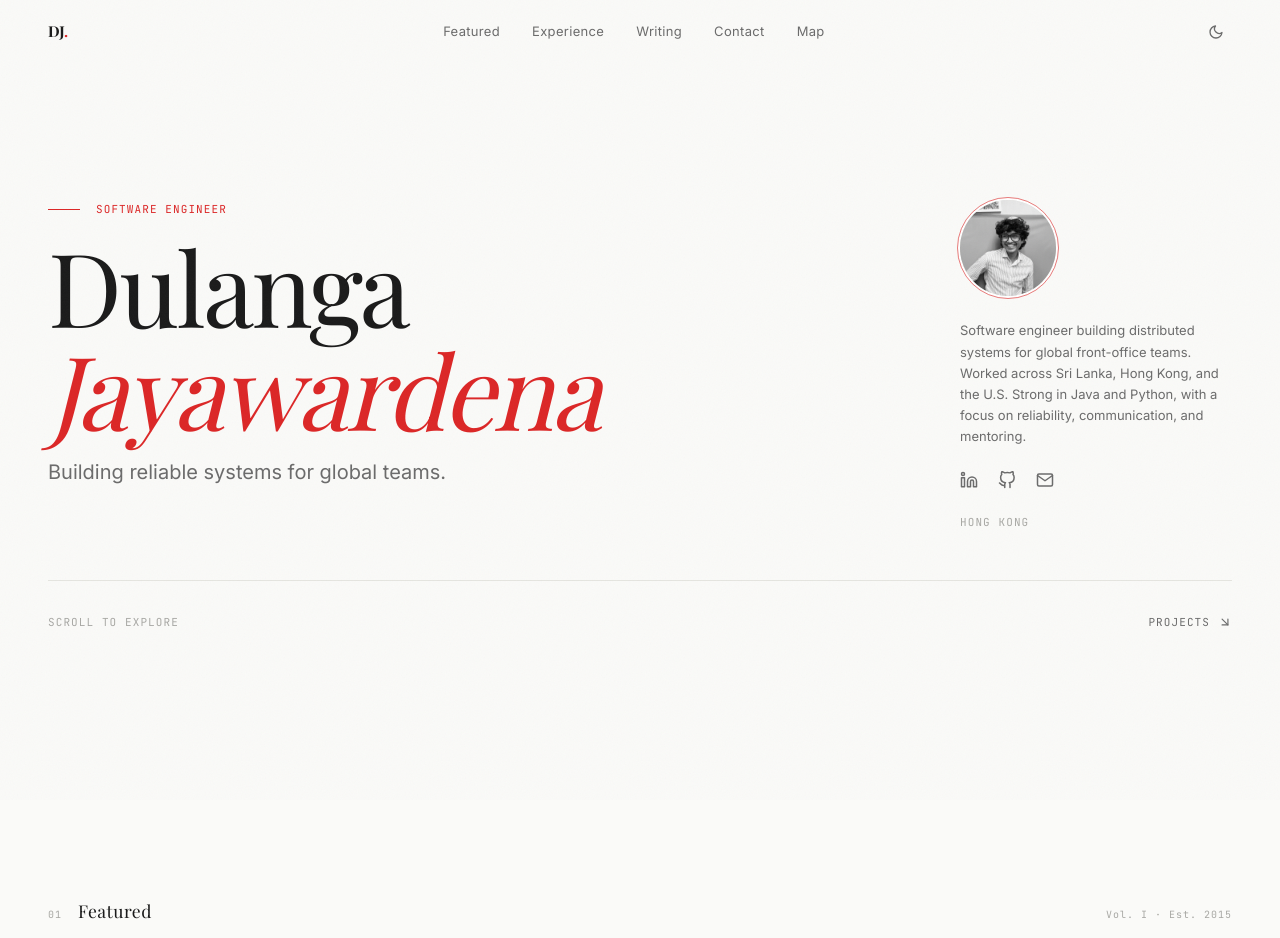
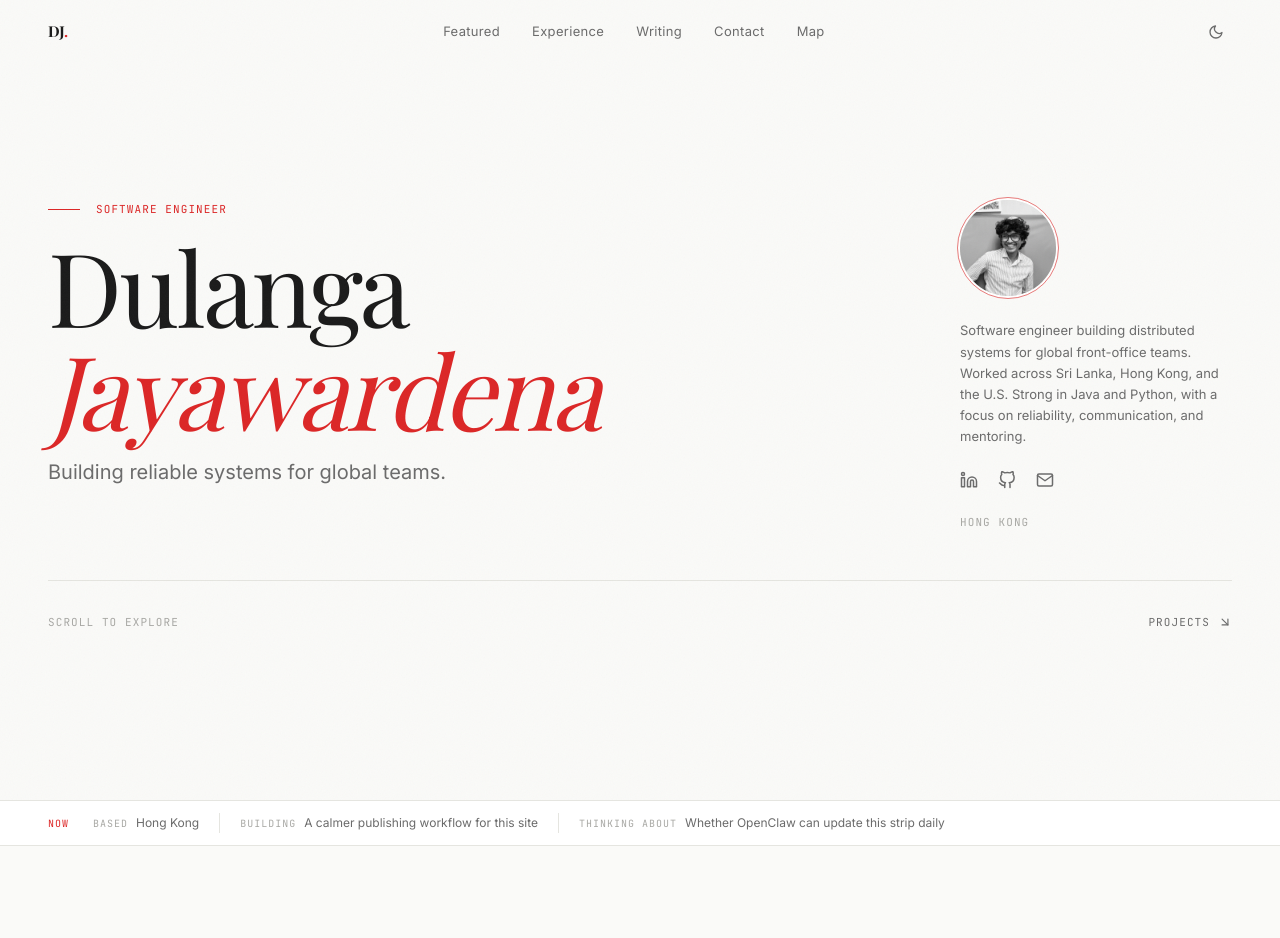
Before and after one commit to dulangaj/dulangaj.github.io, a React (Vite) app: page / in a window 1280 px wide. Shown: the top 938 px of the page. Built offline with nearby package versions, Linux system fonts and the light colour scheme; a web font is replaced by a local one.

Commit message:
Now strip

```diff
--- a/src/App.tsx
+++ b/src/App.tsx
@@ -3,6 +3,7 @@ import { HashRouter, Routes, Route } from 'react-router-dom'
 import { Header }     from '@/components/layout/Header'
 import { Footer }     from '@/components/layout/Footer'
 import { Hero }       from '@/components/sections/Hero'
+import { NowStrip }   from '@/components/ui/NowStrip'
 import { Projects }   from '@/components/sections/Projects'
 import { Experience } from '@/components/sections/Experience'
 import { Writing }    from '@/components/sections/Writing'
@@ -26,6 +27,7 @@ function HomePage() {
       <Header />
       <main id="main-content">
         <Hero />
+        <NowStrip />
         <Projects />
         <Experience />
         <Writing />
--- /dev/null
+++ b/src/components/ui/NowStrip.tsx
@@ -0,0 +1,34 @@
+import { nowConfig } from '@/data/now'
+
+/* ─── NowStrip ───────────────────────────────────────────────────────────── */
+/* Thin dateline strip between Hero and Featured.                            */
+/* Keep content in src/data/now.ts so it can be updated by automation.       */
+
+export function NowStrip() {
+  if (!nowConfig.enabled) return null
+
+  return (
+    <aside
+      aria-label="Current status"
+      className="border-y border-[var(--color-rule)] bg-[var(--color-surface)]"
+    >
+      <div className="max-w-7xl mx-auto px-6 md:px-12 py-3 flex items-center gap-0 overflow-x-auto">
+        <span className="shrink-0 font-mono text-[10px] tracking-widest uppercase text-[var(--color-crimson)] mr-6">
+          Now
+        </span>
+        <div className="flex items-center gap-0 divide-x divide-[var(--color-rule)]">
+          {nowConfig.items.map((item) => (
+            <div key={item.label} className="flex items-center gap-2 px-5 first:pl-0">
+              <span className="font-mono text-[10px] tracking-widest uppercase text-[var(--color-subtle)] shrink-0">
+                {item.label}
+              </span>
+              <span className="font-body text-[12px] text-[var(--color-muted)] whitespace-nowrap">
+                {item.value}
+              </span>
+            </div>
+          ))}
+        </div>
+      </div>
+    </aside>
+  )
+}
--- /dev/null
+++ b/src/data/now.ts
@@ -0,0 +1,21 @@
+export interface NowItem {
+  label: string
+  value: string
+}
+
+export interface NowConfig {
+  enabled: boolean
+  items: NowItem[]
+}
+
+/* ─── Now Strip Config ───────────────────────────────────────────────────── */
+/* This stays data-only so a daily job can update it without touching UI.    */
+
+export const nowConfig: NowConfig = {
+  enabled: true,
+  items: [
+    { label: 'Based', value: 'Hong Kong' },
+    { label: 'Building', value: 'A calmer publishing workflow for this site' },
+    { label: 'Thinking about', value: 'Whether OpenClaw can update this strip daily' },
+  ],
+}
```
